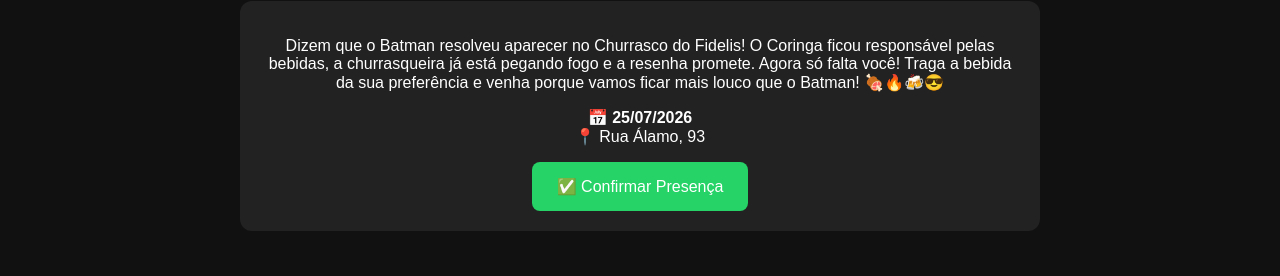
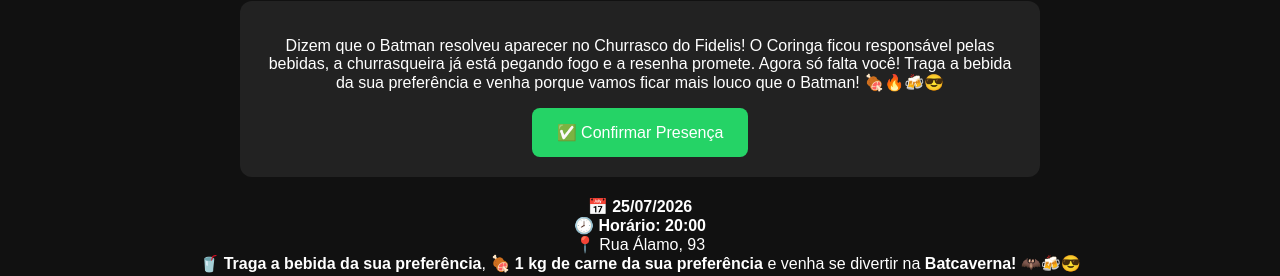
Before and after one commit to mayconleta/churrasco-do-Fidelis-, a plain HTML site: page index.html in a window 1280 px wide. Shown: the part 524-800 px from the top of the page. Drawn offline with Linux system fonts and the light colour scheme.

Commit message:
Update index.html
Churrasco do batman

```diff
--- a/index.html
+++ b/index.html
@@ -12,6 +12,18 @@ h1{color:gold}a{display:inline-block;padding:15px 25px;background:#25D366;color:
 <h1>🦇🍖 CHURRASCO DO FIDELIS 🍻🔥</h1>
 <div class="box">
 <p>Dizem que o Batman resolveu aparecer no Churrasco do Fidelis! O Coringa ficou responsável pelas bebidas, a churrasqueira já está pegando fogo e a resenha promete. Agora só falta você! Traga a bebida da sua preferência e venha porque vamos ficar mais louco que o Batman! 🍖🔥🍻😎</p>
-<p>📅 <b>25/07/2026</b><br>📍 Rua Álamo, 93</p>
 <a href="https://wa.me/5511962997863?text=Olá!%20Confirmo%20minha%20presença%20no%20churrasco%20do%20dia%2025/07/2026.%20Vamos%20ficar%20mais%20louco%20que%20o%20Batman!%20🍖🔥🍻😎">✅ Confirmar Presença</a>
 </div></div></body></html>
+<div class="info">
+
+<div>📅 <b>25/07/2026</b></div>
+
+<div>🕗 <b>Horário: 20:00</b></div>
+
+<div>📍 Rua Álamo, 93</div>
+
+<div>
+🥤 <strong>Traga a bebida da sua preferência</strong>, 🍖 <strong>1 kg de carne da sua preferência</strong> e venha se divertir na <strong>Batcaverna!</strong> 🦇🍻😎
+</div>
+
+</div>
```
